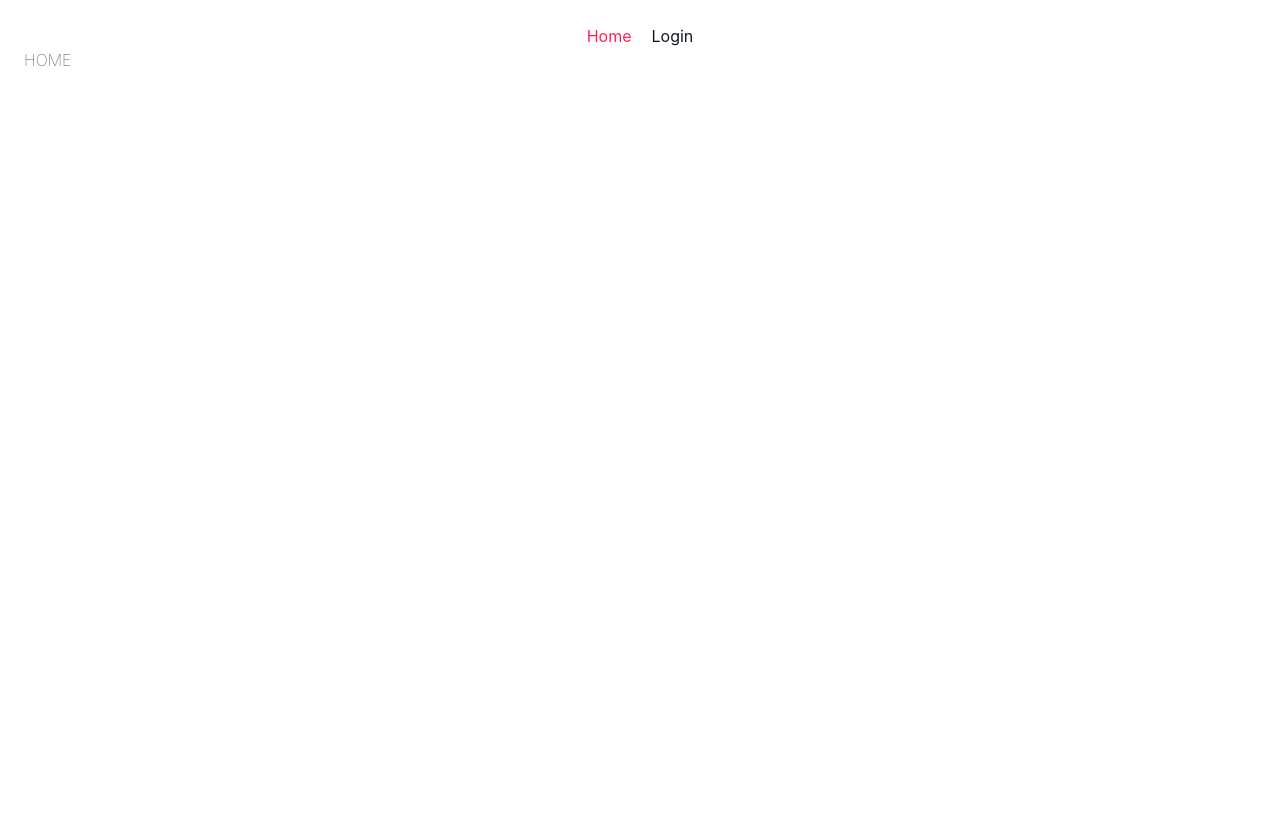
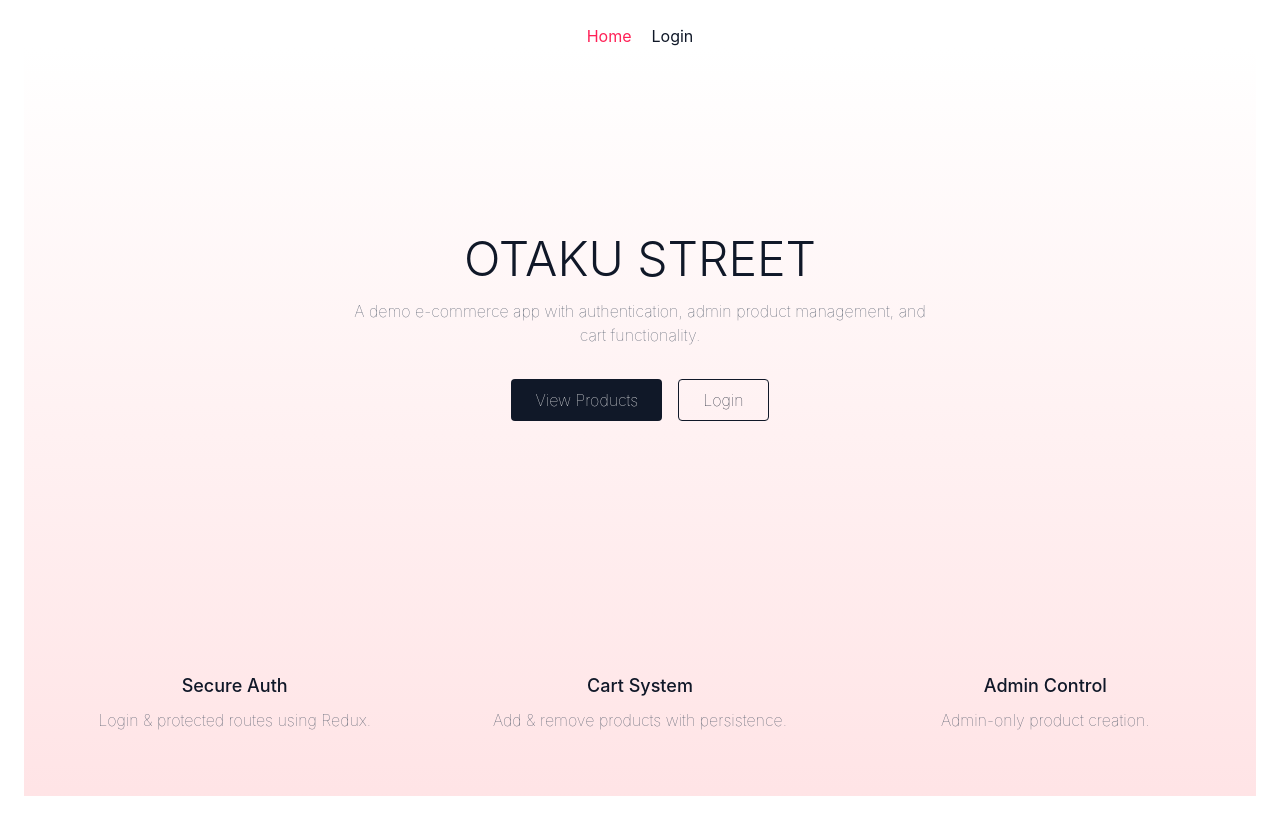
Before and after one commit to Abi-390/ReduxProject, a React (Vite) app in the folder frontend/: page / in a window 1280 px wide. Built offline with nearby package versions, Linux system fonts and the light colour scheme; no server answers.

Commit message:
Home page done

```diff
--- a/frontend/src/pages/Home.jsx
+++ b/frontend/src/pages/Home.jsx
@@ -1,11 +1,65 @@
-import React from 'react'
+import { useNavigate } from "react-router-dom";
 
 const Home = () => {
+  const navigate = useNavigate();
+
   return (
-    <div>
-      HOME
+    <div className="w-full bg-gradient-to-b from-white to-rose-100">
+
+
+      <section className="min-h-[70vh] flex flex-col items-center justify-center text-center px-4">
+        <h1 className="text-4xl md:text-5xl font-light  text-gray-900 ">
+          OTAKU STREET
+        </h1>
+
+        <p className="mt-4 text-gray-600 max-w-xl">
+          A demo e-commerce app with authentication, admin product management,
+          and cart functionality.
+        </p>
+
+        <div className="mt-8 flex gap-4">
+          <button
+            onClick={() => navigate("/products")}
+            className="px-6 py-2 bg-gray-900 text-white rounded hover:bg-gray-800 transition"
+          >
+            View Products
+          </button>
+
+          <button
+            onClick={() => navigate("/login")}
+            className="px-6 py-2 border border-gray-900 text-gray-900 rounded hover:bg-gray-100 transition"
+          >
+            Login
+          </button>
+        </div>
+      </section>
+
+
+      <section className="py-16 px-6 grid grid-cols-1 md:grid-cols-3 gap-8 text-center">
+        <div>
+          <h3 className="text-lg font-medium">Secure Auth</h3>
+          <p className="text-gray-600 mt-2">
+            Login & protected routes using Redux.
+          </p>
+        </div>
+
+        <div>
+          <h3 className="text-lg font-medium">Cart System</h3>
+          <p className="text-gray-600 mt-2">
+            Add & remove products with persistence.
+          </p>
+        </div>
+
+        <div>
+          <h3 className="text-lg font-medium">Admin Control</h3>
+          <p className="text-gray-600 mt-2">
+            Admin-only product creation.
+          </p>
+        </div>
+      </section>
+
     </div>
-  )
-}
+  );
+};
 
-export default Home
+export default Home;
--- a/frontend/src/pages/Register.jsx
+++ b/frontend/src/pages/Register.jsx
@@ -1,51 +1,73 @@
 import { nanoid } from "@reduxjs/toolkit";
 import { useForm } from "react-hook-form";
-import { Link, useNavigate } from "react-router";
+import { Link, useNavigate } from "react-router-dom";
 import { asyncRegisterUser } from "../store/actions/userActions";
 import { useDispatch } from "react-redux";
+
 const Register = () => {
-  const { register, reset, handleSubmit } = useForm();
+  const { register, handleSubmit } = useForm();
   const navigate = useNavigate();
   const dispatch = useDispatch();
+
   const registerHandler = (user) => {
     user.id = nanoid();
     user.isAdmin = false;
-    console.log("register data", user);
+
     dispatch(asyncRegisterUser(user));
     navigate("/login");
   };
 
   return (
+    <div className="min-h-screen bg-white flex items-start justify-center px-4 pt-24">
       <form
         onSubmit={handleSubmit(registerHandler)}
-      className="flex items-center justify-center flex-col mt-5"
+        className="w-full max-w-md bg-gradient-to-l from-rose-100 to-gray-100 border border-gray-200 rounded-lg shadow-md p-6 space-y-6"
       >
+        <h2 className="text-2xl font-light text-gray-900 text-center">
+          Create Account
+        </h2>
+
+        {/* Username */}
         <input
-        className="border-b-2 outline-0 mb-5"
+          className="w-full border border-gray-300 rounded px-3 py-2 text-gray-900 focus:outline-none focus:border-gray-900 transition"
           type="text"
-        placeholder="Enter your username"
+          placeholder="Username"
           {...register("username")}
         />
+
+        {/* Email */}
         <input
-        className="border-b-2 outline-0 mb-5"
+          className="w-full border border-gray-300 rounded px-3 py-2 text-gray-900 focus:outline-none focus:border-gray-900 transition"
           type="email"
-        placeholder="Enter your email"
+          placeholder="Email"
           {...register("email")}
         />
+
+        {/* Password */}
         <input
-        className="border-b-2 outline-0 mb-5"
+          className="w-full border border-gray-300 rounded px-3 py-2 text-gray-900 focus:outline-none focus:border-gray-900 transition"
           type="password"
-        placeholder="Create a password"
+          placeholder="Password"
           {...register("password")}
         />
-      <button className="px-4 py-1 rounded bg-gray-400 text-white font-bold mt-3">
-        Submit
+
+        {/* Button */}
+        <button
+          type="submit"
+          className="w-full bg-gray-900 text-white py-2 rounded hover:bg-gray-800 transition"
+        >
+          Register
         </button>
-      <p className="mt-4">Already have an account?</p>
-      <Link className="mt-2 text-red-400" to="/login">
+
+        {/* Login link */}
+        <p className="text-sm text-center text-gray-600">
+          Already have an account?{" "}
+          <Link to="/login" className="text-rose-500 hover:underline">
             Login
           </Link>
+        </p>
       </form>
+    </div>
   );
 };
 
```
Also changed, not shown: 1 other file (tests, documents, lock files or other folders). Lines whose indentation alone changed are shown as unchanged.
